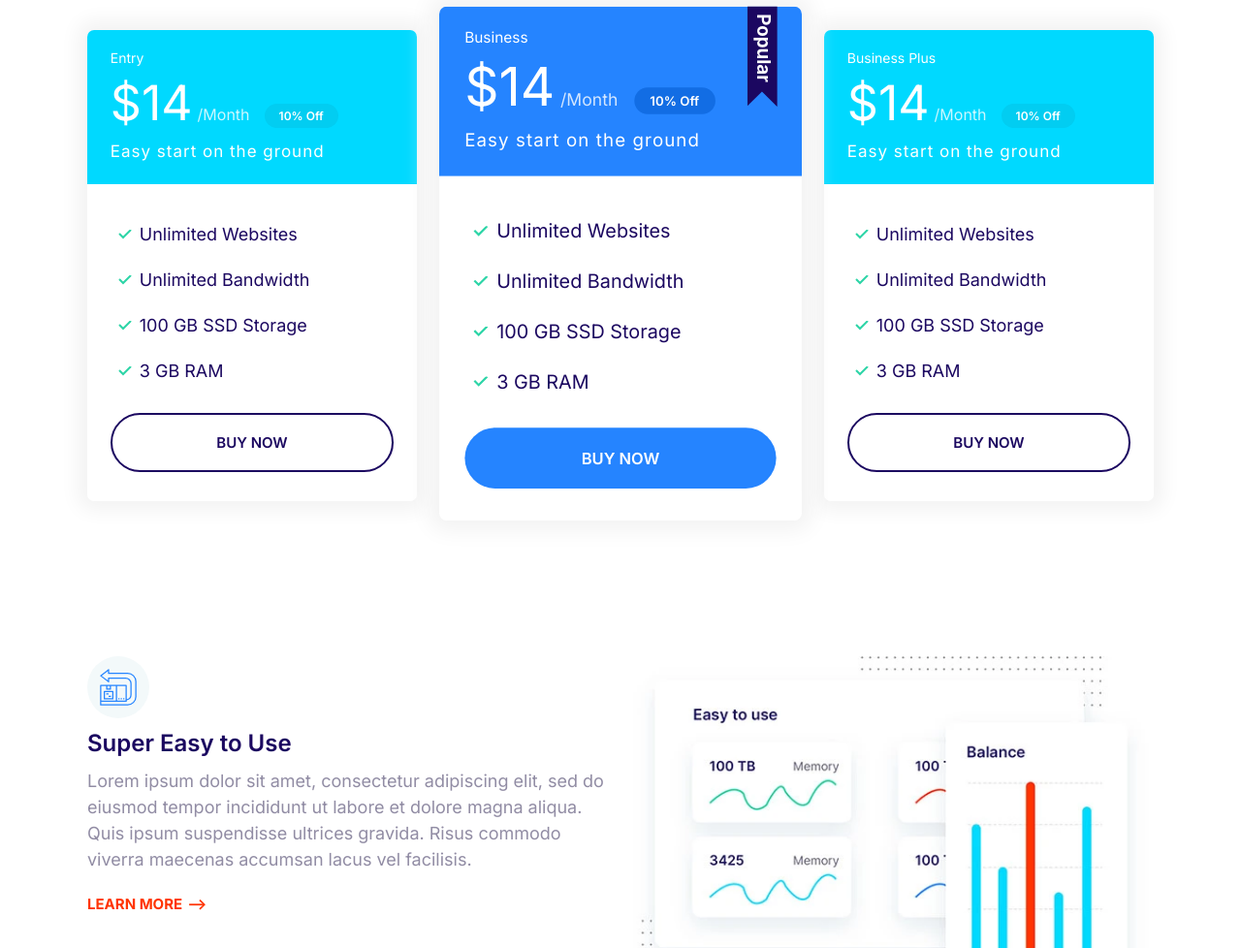
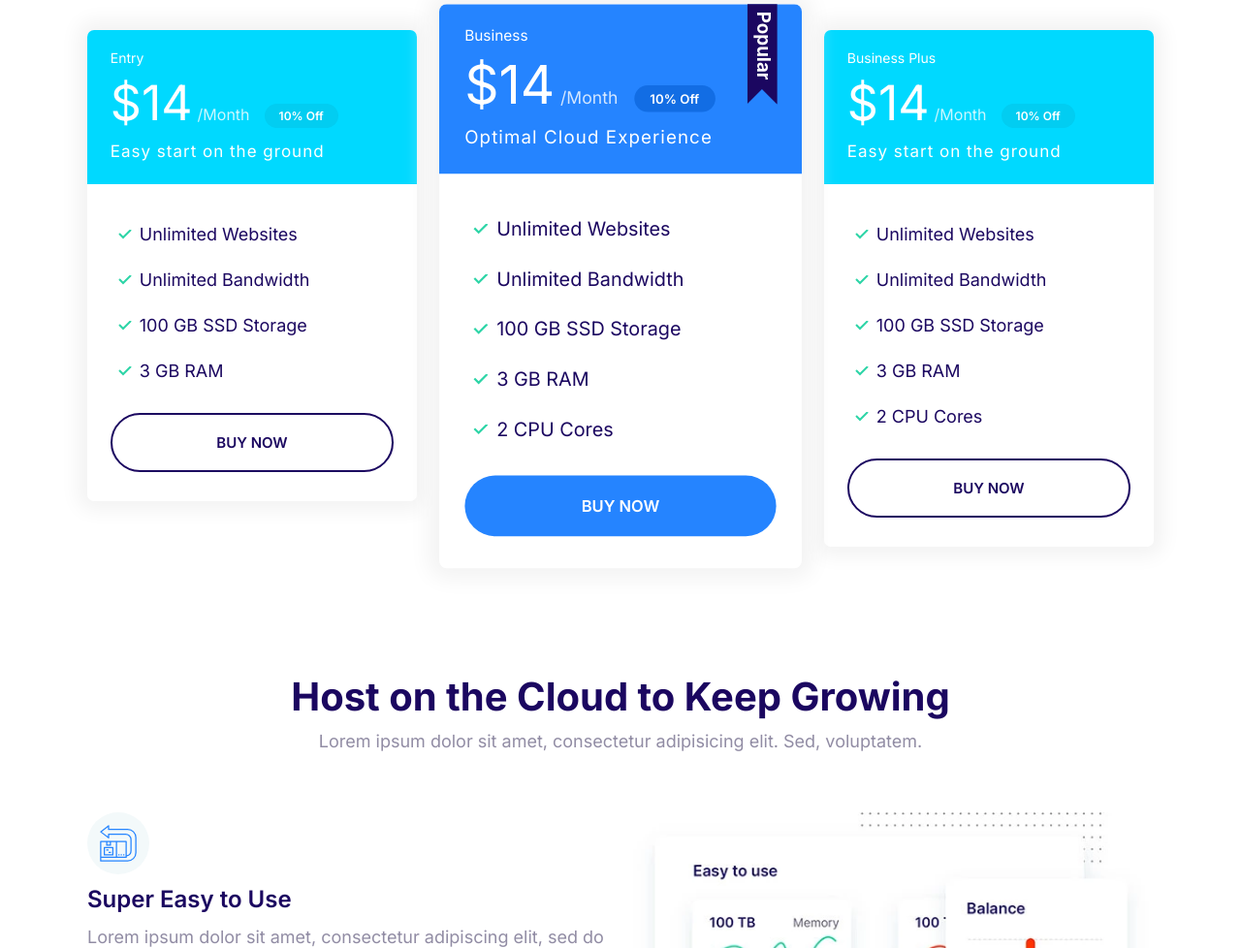
Before and after one commit to AhmedAwad97/ahmed, a website built with Parcel: page index.html in a window 1280 px wide. Shown: the part 1280-2258 px from the top of the page at 97% size. Built offline with nearby package versions, Linux system fonts and the light colour scheme.

Commit message:
content changes

```diff
--- a/index.html
+++ b/index.html
@@ -124,7 +124,7 @@
               <span class="plan__price"> $14</span>
               <span class="plan__billing-cycle"> /Month</span>
               <span class="badge badge--primary badge--small">10% Off</span>
-              <span class="plan__description">Easy start on the ground</span>
+              <span class="plan__description">Optimal Cloud Experience</span>
             </header>
             <div class="card__body">
               <ul class="list list--tick">
@@ -132,6 +132,7 @@
                 <li class="list__item">Unlimited Bandwidth</li>
                 <li class="list__item">100 GB SSD Storage</li>
                 <li class="list__item">3 GB RAM</li>
+                <li class="list__item">2 CPU Cores</li>
               </ul>
               <button class="btn btn--block btn--primary">Buy Now</button>
             </div>
@@ -153,6 +154,7 @@
                 <li class="list__item">Unlimited Bandwidth</li>
                 <li class="list__item">100 GB SSD Storage</li>
                 <li class="list__item">3 GB RAM</li>
+                <li class="list__item">2 CPU Cores</li>
               </ul>
               <button class="btn btn--block btn--outline">Buy Now</button>
             </div>
@@ -163,7 +165,14 @@
 
 
 
-    <div class="container block">
+    <div class="block container">
+      <header class="block__header">
+        <h2>Host on the Cloud to Keep Growing</h2>
+        <p>
+          Lorem ipsum dolor sit amet, consectetur adipisicing elit. Sed,
+          voluptatem.
+        </p>
+      </header>
       <article class="grid grid--1x2 feature">
         <div class="feature__content" data-aos="fade-down-right">
           <span class="icon-container">
```
